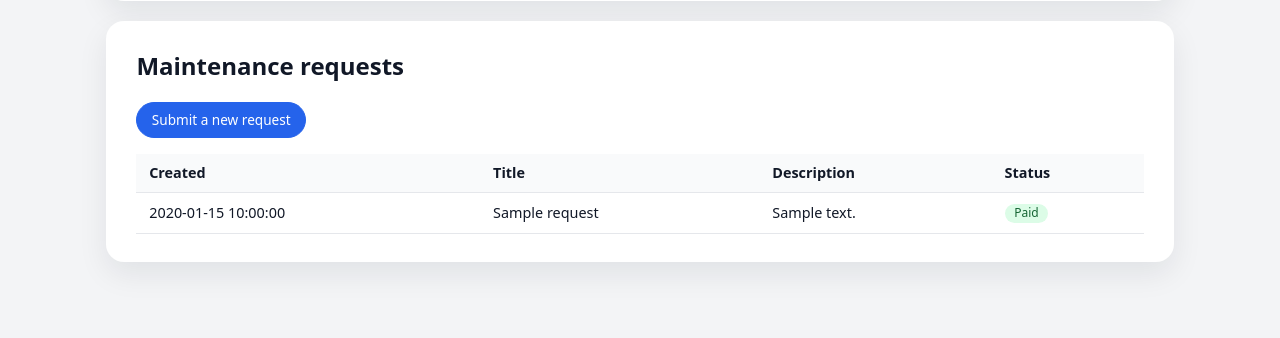
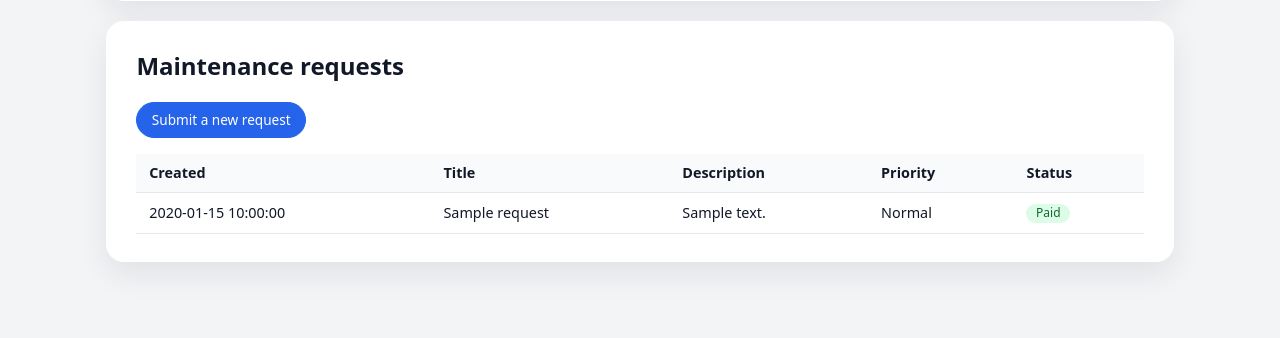
Before and after one commit to MrCakeguy123/tenant-landlord-app, a Flask app: template templates/tenant_dashboard.html in a window 1280 px wide. Shown: the part 988-1326 px from the top of the page. Run offline with Flask 3, Linux system fonts and the light colour scheme; the template is opened without the code that fills it: most values are stand-ins (such as "Sample title", 1, 10 or a date in 2020).

Commit message:
Translate dashboard text and add priority column

```diff
--- a/templates/tenant_dashboard.html
+++ b/templates/tenant_dashboard.html
@@ -1,7 +1,7 @@
 {% extends "base.html" %}
 {% block content %}
   <section class="card">
-    <h1>Hello, {{ user.full_name or user.username }}</h1>
+    <h1>{{ t('hello') }}, {{ user.full_name or user.username }}</h1>
     <p class="subtitle">{{ t('tenant_dashboard_title') }}</p>
 
     {% if lease %}
@@ -102,18 +102,27 @@
       <table class="table">
         <thead>
           <tr>
-            <th>Created</th>
-            <th>Title</th>
-            <th>Description</th>
-            <th>Status</th>
+            <th>{{ t('col_created') }}</th>
+            <th>{{ t('col_title') }}</th>
+            <th>{{ t('col_description') }}</th>
+            <th>{{ t('col_priority') }}</th>
+            <th>{{ t('col_status') }}</th>
           </tr>
         </thead>
         <tbody>
           {% for r in requests %}
-            <tr>
+            {% set priority = r.priority or 'Normal' %}
+            {% set p_key = 'priority_' + priority|lower %}
+            {% set p_class = 'priority-' + priority|lower %}
+            <tr class="{% if r.is_overdue %}row-overdue{% endif %}">
               <td>{{ r.created_at }}</td>
               <td>{{ r.title }}</td>
               <td>{{ r.description }}</td>
+              <td>
+                <span class="priority-badge {{ p_class }}">
+                  {{ t(p_key) }}
+                </span>
+              </td>
               <td>
                 {% if r.status == 'Open' %}
                   {% set m_class = 'open' %}
@@ -125,6 +134,9 @@
                 <span class="status-badge status-{{ m_class }}">
                   {{ r.status }}
                 </span>
+                {% if r.is_overdue %}
+                  <span class="overdue-badge">{{ t('label_overdue') }}</span>
+                {% endif %}
               </td>
             </tr>
           {% endfor %}
```
